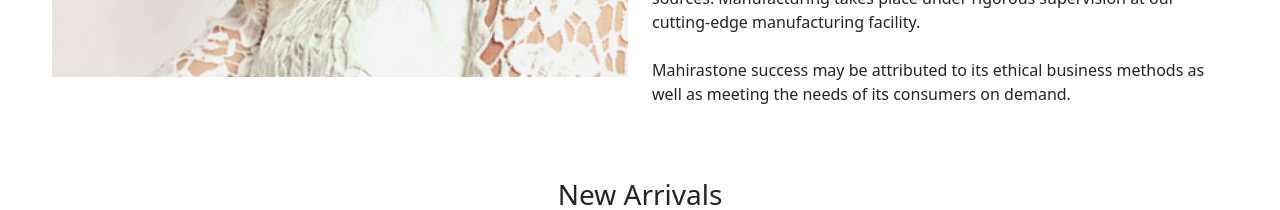
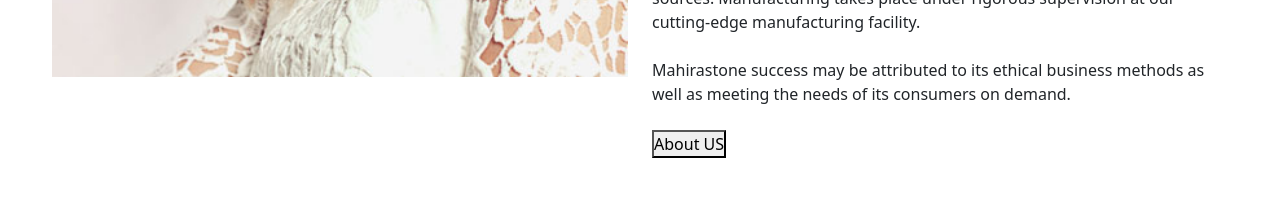
Before and after one commit to jenil-mangukiya/ecommercre-frontand-, a React (Create React App) app: page / in a window 1280 px wide. Shown: the part 1260-1470 px from the top of the page. Built offline with nearby package versions, Linux system fonts and the light colour scheme; no server answers.

Commit message:
inital commit

```diff
--- a/src/components/Cart.jsx
+++ b/src/components/Cart.jsx
@@ -143,9 +143,9 @@ async function displayRazorpay() {
 
           console.log(data);
 
-          // const result = await axios.post("http://localhost:5000/payment/success", data);
+          const result = await axios.post(`${BASE_URL}/payment/success`, data);
 
-          // alert(result.data.msg);
+          alert(result.data.msg);
       },
       prefill: {
           name: "Soumya Dey",
--- a/src/pages/Home.jsx
+++ b/src/pages/Home.jsx
@@ -62,6 +62,7 @@ const Home = () => {
                                     Mahirastone success may be attributed to its ethical business methods as well as meeting the needs of its consumers on demand.
 
                                 </p>
+                                <button>About US</button>
                             </div>
                             <div className="new-product   text-center mt-5">
                                 <h3 className="new-arriv ">New Arrivals</h3>
```
